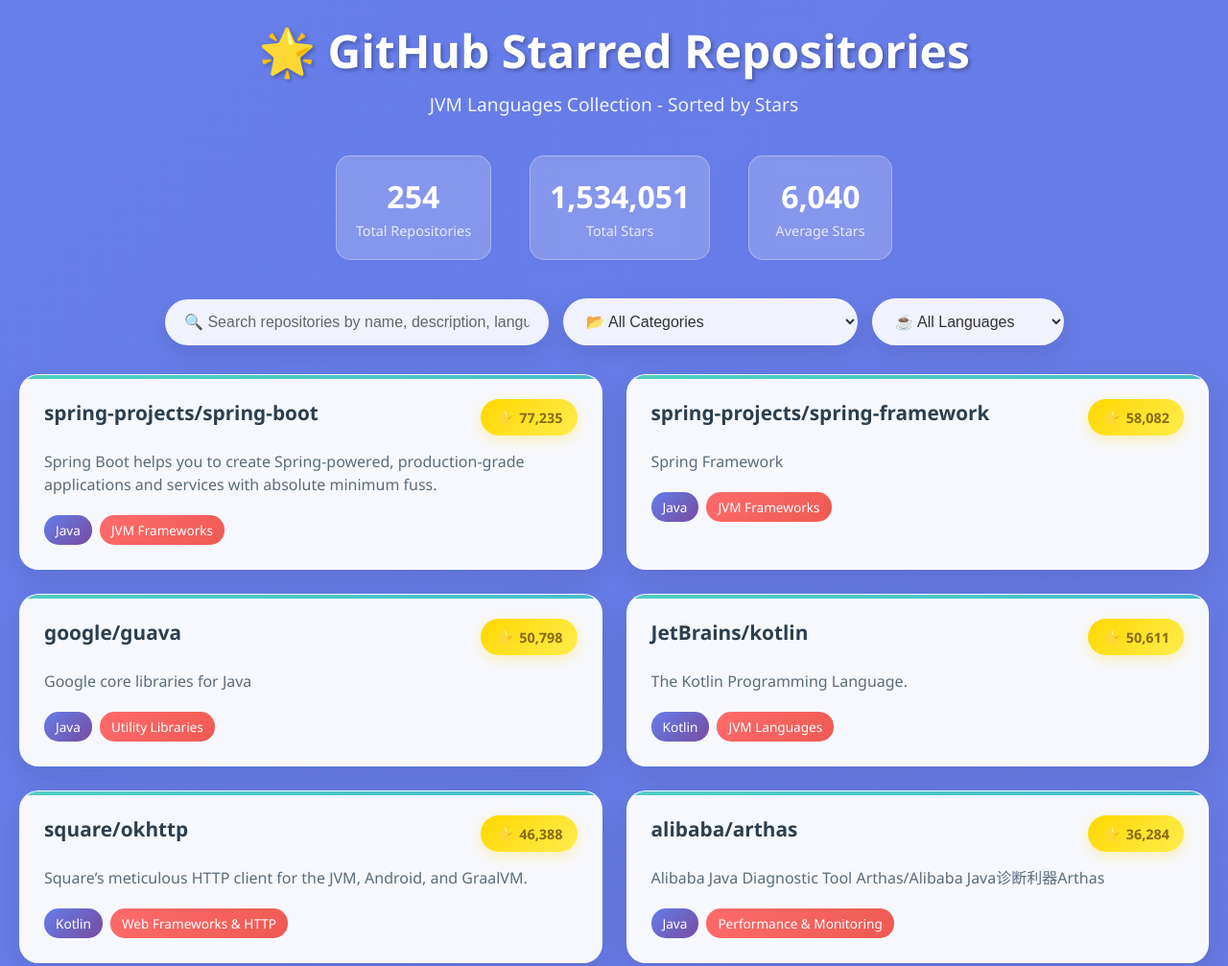
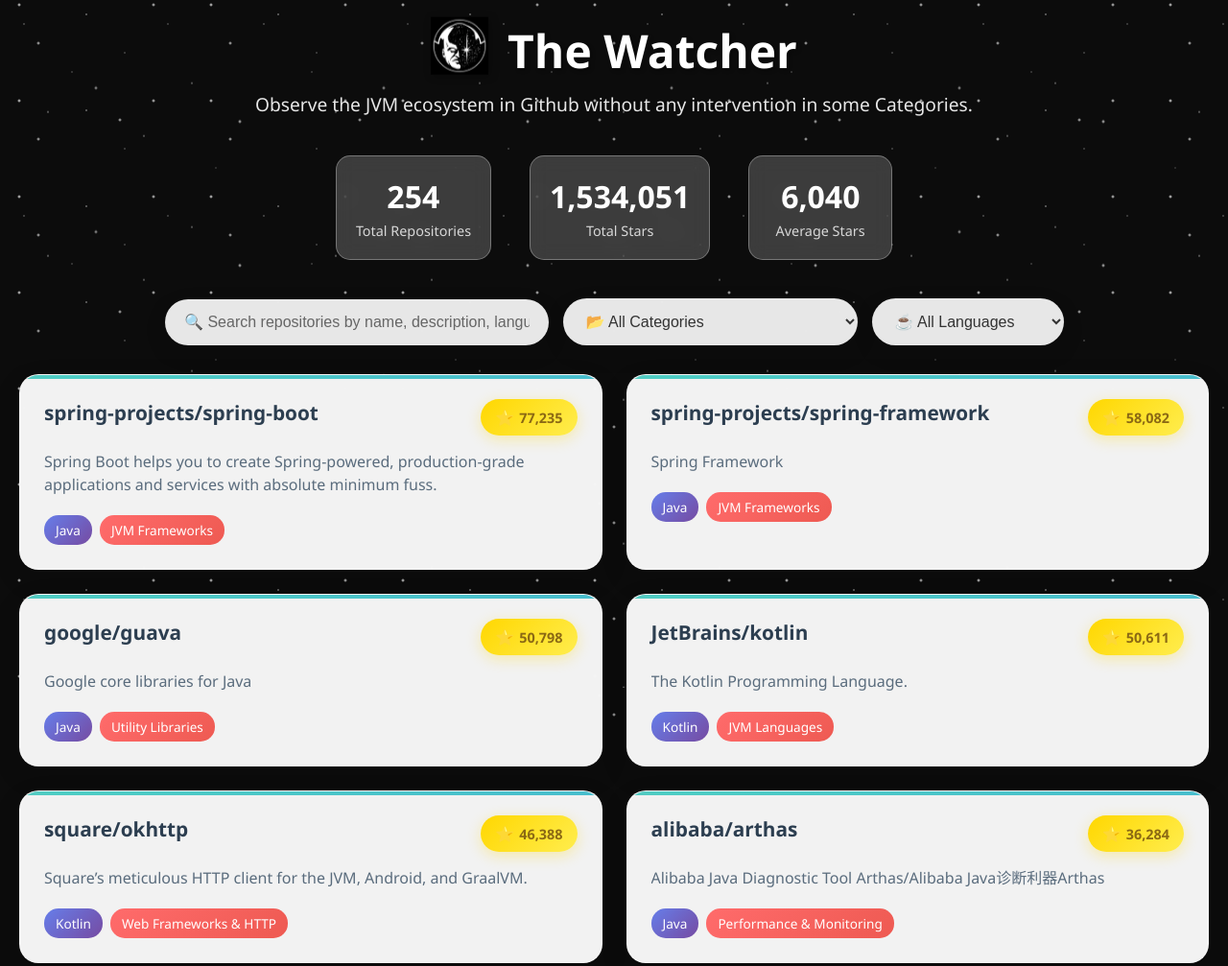
Before and after one commit to jabrena/the-watcher, a plain HTML site: page docs/index.html in a window 1280 px wide. Shown: the top 1007 px of the page at 96% size. Drawn offline with Linux system fonts and the light colour scheme.

Commit message:
Feature/u4 (#10)
* footer
* Improving the UX

```diff
--- a/docs/index.html
+++ b/docs/index.html
@@ -3,14 +3,19 @@
 <head>
     <meta charset="UTF-8">
     <meta name="viewport" content="width=device-width, initial-scale=1.0">
-    <title>GitHub Starred Repositories - JVM Only</title>
+    <title>The Watcher</title>
     <link rel="stylesheet" href="styles.css">
 </head>
 <body>
     <div class="container">
         <div class="header">
-            <h1>🌟 GitHub Starred Repositories</h1>
-            <p>JVM Languages Collection - Sorted by Stars</p>
+            <div class="header-content">
+                <a href="/">
+                    <img src="icon.png" alt="The Watcher Icon" class="header-icon">
+                </a>
+                <h1>The Watcher</h1>
+            </div>
+            <p>Observe the JVM ecosystem in Github without any intervention in some Categories.</p>
         </div>
 
         <div class="stats">
@@ -44,7 +49,16 @@
         </div>
 
         <div class="footer">
-            Made with Love ❤️ from <a href="https://www.linkedin.com/in/juanantoniobm/" target="_blank">Madrid</a> with <a href="https://cursor.com" target="_blank">Cursor</a>
+            Made with Love ❤️ from <a href="https://www.linkedin.com/in/juanantoniobm/" target="_blank">Madrid</a> with <a href="https://cursor.com" target="_blank">Cursor AI</a>.
+            <a href="https://github.com/jabrena/the-watcher" target="_blank" class="github-link" title="View on GitHub">
+                <svg width="20" height="20" viewBox="0 0 24 24" fill="currentColor">
+                    <path d="M12 0c-6.626 0-12 5.373-12 12 0 5.302 3.438 9.8 8.207 11.387.599.111.793-.261.793-.577v-2.234c-3.338.726-4.033-1.416-4.033-1.416-.546-1.387-1.333-1.756-1.333-1.756-1.089-.745.083-.729.083-.729 1.205.084 1.839 1.237 1.839 1.237 1.07 1.834 2.807 1.304 3.492.997.107-.775.418-1.305.762-1.604-2.665-.305-5.467-1.334-5.467-5.931 0-1.311.469-2.381 1.236-3.221-.124-.303-.535-1.524.117-3.176 0 0 1.008-.322 3.301 1.23.957-.266 1.983-.399 3.003-.404 1.02.005 2.047.138 3.006.404 2.291-1.552 3.297-1.23 3.297-1.23.653 1.653.242 2.874.118 3.176.77.84 1.235 1.911 1.235 3.221 0 4.609-2.807 5.624-5.479 5.921.43.372.823 1.102.823 2.222v3.293c0 .319.192.694.801.576 4.765-1.589 8.199-6.086 8.199-11.386 0-6.627-5.373-12-12-12z"/>
+                </svg>
+            </a>
+        </div>
+
+        <div class="review-info">
+            <small>Last review: <span id="lastReviewDate">-</span></small>
         </div>
 
     <script src="script.js"></script>
--- a/docs/script.js
+++ b/docs/script.js
@@ -112,6 +112,7 @@ async function loadRepositories() {
         loadFiltersFromUrl();
         filterRepositories();
         updateStats();
+        updateLastReviewDate();
 
         document.getElementById('loading').style.display = 'none';
         document.getElementById('reposGrid').style.display = 'grid';
@@ -155,14 +156,33 @@ function displayRepositories() {
     }).join('');
 }
 
-function updateStats() {
-    const totalRepos = allRepos.length;
-    const totalStars = allRepos.reduce((sum, repo) => sum + parseInt(repo.stars), 0);
-    const avgStars = Math.round(totalStars / totalRepos);
+function updateStats(repos = allRepos) {
+    const totalRepos = repos.length;
+    const totalStars = repos.reduce((sum, repo) => sum + parseInt(repo.stars), 0);
+    const avgStars = totalRepos > 0 ? Math.round(totalStars / totalRepos) : 0;
 
     document.getElementById('totalRepos').textContent = totalRepos.toLocaleString();
     document.getElementById('totalStars').textContent = totalStars.toLocaleString();
     document.getElementById('avgStars').textContent = avgStars.toLocaleString();
+}
+
+function updateLastReviewDate() {
+    if (allRepos.length === 0) return;
+
+    // Find the most recent last_update date
+    const mostRecentDate = allRepos.reduce((latest, repo) => {
+        const repoDate = new Date(repo.last_update);
+        return repoDate > latest ? repoDate : latest;
+    }, new Date(0));
+
+    // Format the date in a readable format
+    const formattedDate = mostRecentDate.toLocaleDateString('en-US', {
+        year: 'numeric',
+        month: 'long',
+        day: 'numeric'
+    });
+
+    document.getElementById('lastReviewDate').textContent = formattedDate;
 }
 
 function openRepository(url) {
@@ -253,6 +273,7 @@ function filterRepositories() {
     });
 
     displayRepositories();
+    updateStats(filteredRepos);
 }
 
 // Keep the old function name for backward compatibility
--- a/docs/styles.css
+++ b/docs/styles.css
@@ -6,9 +6,83 @@
 
 body {
     font-family: 'Segoe UI', Tahoma, Geneva, Verdana, sans-serif;
-    background: linear-gradient(135deg, #667eea 0%, #764ba2 100%);
+    background: #0c0c0c;
     min-height: 100vh;
     padding: 20px;
+    position: relative;
+    overflow-x: hidden;
+}
+
+/* Animated starfield background */
+body::before {
+    content: '';
+    position: fixed;
+    top: 0;
+    left: 0;
+    width: 100%;
+    height: 100%;
+    background:
+        radial-gradient(2px 2px at 20px 30px, #eee, transparent),
+        radial-gradient(2px 2px at 40px 70px, rgba(255,255,255,0.8), transparent),
+        radial-gradient(1px 1px at 90px 40px, #fff, transparent),
+        radial-gradient(1px 1px at 130px 80px, rgba(255,255,255,0.6), transparent),
+        radial-gradient(2px 2px at 160px 30px, #ddd, transparent);
+    background-repeat: repeat;
+    background-size: 200px 100px;
+    animation: sparkle 20s linear infinite;
+    z-index: -2;
+}
+
+body::after {
+    content: '';
+    position: fixed;
+    top: 0;
+    left: 0;
+    width: 100%;
+    height: 100%;
+    background:
+        radial-gradient(1px 1px at 50px 50px, #fff, transparent),
+        radial-gradient(2px 2px at 100px 25px, rgba(255,255,255,0.7), transparent),
+        radial-gradient(1px 1px at 150px 75px, #eee, transparent),
+        radial-gradient(1px 1px at 200px 20px, rgba(255,255,255,0.9), transparent),
+        radial-gradient(2px 2px at 250px 60px, #ddd, transparent);
+    background-repeat: repeat;
+    background-size: 300px 150px;
+    animation: sparkle 30s linear infinite reverse;
+    z-index: -1;
+}
+
+@keyframes sparkle {
+    0% { transform: translateY(0px); }
+    100% { transform: translateY(-100px); }
+}
+
+/* Additional twinkling stars */
+.container::before {
+    content: '';
+    position: fixed;
+    top: 0;
+    left: 0;
+    width: 100%;
+    height: 100%;
+    background:
+        radial-gradient(1px 1px at 25px 25px, rgba(255,255,255,0.8), transparent),
+        radial-gradient(1px 1px at 75px 75px, rgba(255,255,255,0.6), transparent),
+        radial-gradient(2px 2px at 125px 125px, rgba(255,255,255,0.9), transparent),
+        radial-gradient(1px 1px at 175px 25px, rgba(255,255,255,0.7), transparent),
+        radial-gradient(1px 1px at 225px 175px, rgba(255,255,255,0.5), transparent);
+    background-repeat: repeat;
+    background-size: 250px 200px;
+    animation: twinkle 15s ease-in-out infinite;
+    z-index: -1;
+    pointer-events: none;
+}
+
+@keyframes twinkle {
+    0%, 100% { opacity: 0.3; }
+    25% { opacity: 1; }
+    50% { opacity: 0.5; }
+    75% { opacity: 0.8; }
 }
 
 .container {
@@ -20,17 +94,38 @@ body {
     text-align: center;
     margin-bottom: 40px;
     color: white;
+    position: relative;
+}
+
+.header-content {
+    display: flex;
+    align-items: center;
+    justify-content: center;
+    gap: 20px;
+    margin-bottom: 10px;
+}
+
+.header-icon {
+    width: 60px;
+    height: 60px;
+    filter: drop-shadow(2px 2px 4px rgba(0,0,0,0.3));
+    animation: float 6s ease-in-out infinite;
 }
 
 .header h1 {
     font-size: 3rem;
-    margin-bottom: 10px;
+    margin: 0;
     text-shadow: 2px 2px 4px rgba(0,0,0,0.3);
 }
 
 .header p {
     font-size: 1.2rem;
     opacity: 0.9;
+}
+
+@keyframes float {
+    0%, 100% { transform: translateY(0px); }
+    50% { transform: translateY(-10px); }
 }
 
 .stats {
@@ -269,6 +364,16 @@ body {
         font-size: 2rem;
     }
 
+    .header-content {
+        flex-direction: column;
+        gap: 15px;
+    }
+
+    .header-icon {
+        width: 50px;
+        height: 50px;
+    }
+
     .stats {
         gap: 20px;
     }
@@ -339,3 +444,31 @@ body {
     transform: scale(1.05);
     display: inline-block;
 }
+
+.github-link {
+    display: inline-flex;
+    align-items: center;
+    margin-left: 8px;
+    padding: 4px;
+    border-radius: 50%;
+    transition: all 0.3s ease;
+    vertical-align: middle;
+}
+
+.github-link:hover {
+    background: rgba(255, 255, 255, 0.2);
+    transform: scale(1.1) !important;
+}
+
+.github-link svg {
+    transition: all 0.3s ease;
+    filter: drop-shadow(1px 1px 2px rgba(0,0,0,0.3));
+}
+
+.review-info {
+    text-align: center;
+    color: rgba(255, 255, 255, 0.7);
+    font-size: 0.85rem;
+    margin-bottom: 20px;
+    padding: 10px;
+}
```
Also changed, not shown: docs/icon.png (added), 1 other file.
